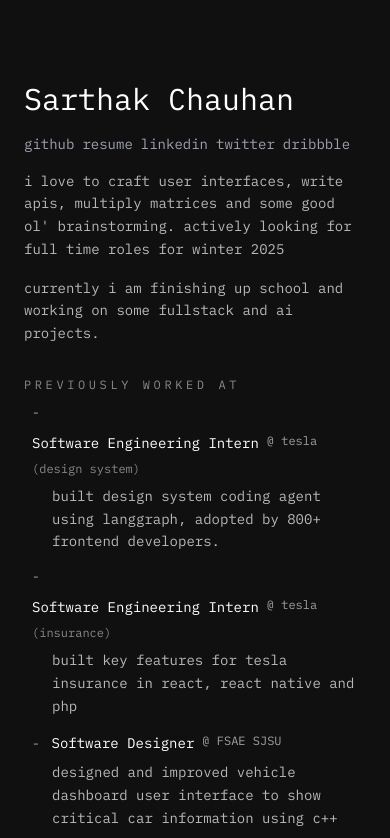
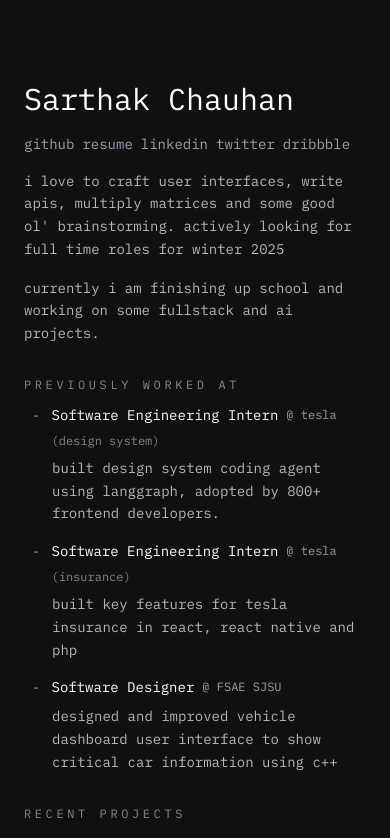
Before and after one commit to Sarthakischauhan/portfolio, a Next.js app: page / in a window 390 px wide. Shown: the top 838 px of the page. Built offline with nearby package versions, Linux system fonts and the light colour scheme.

Commit message:
redeisgn fix nov 8 5:30Am

```diff
--- a/app/components/SectionList.jsx
+++ b/app/components/SectionList.jsx
@@ -17,7 +17,7 @@ export const SectionList = ({
     <div className="mt-3 flex flex-col gap-4 pl-2">
       {items.map((item, index) => (
         <div key={getKey ? getKey(item, index) : index} className="space-y-2">
-          <p className="flex flex-wrap items-baseline gap-3 text-base sm:text-lg">
+          <p className="flex items-baseline gap-3 text-base sm:text-lg">
             <span className="text-xs font-semibold tracking-wide text-white/40 sm:text-sm">
               -
             </span>
--- a/app/page.js
+++ b/app/page.js
@@ -76,7 +76,7 @@ export default function Home() {
           renderHeading={(exp) => (
             <span className="flex flex-wrap gap-2 text-sm sm:text-base">
               <span className="capitalize">{exp.title}</span>
-              <span className="text-white/60 text-xs sm:text-sm">
+              <span className="text-white/60 text-xs sm:text-sm flex items-center">
                 @ {exp.company}
               </span>
               {exp.team && (
```
